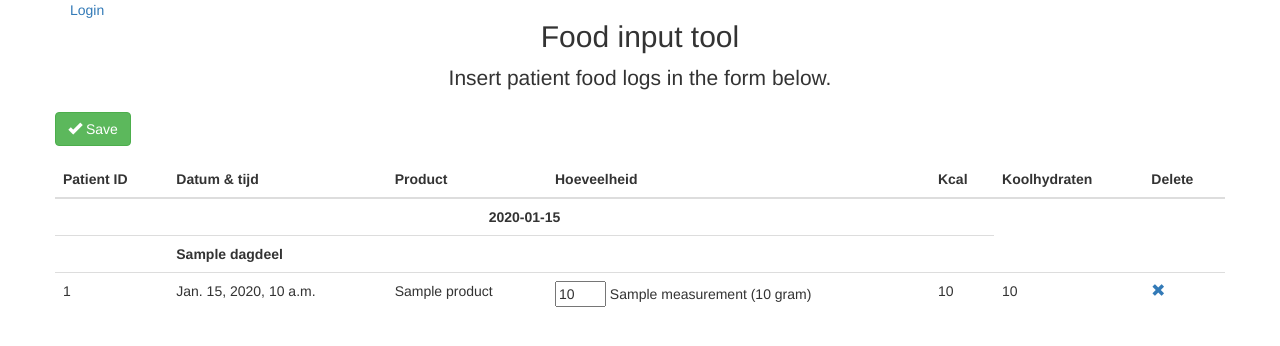
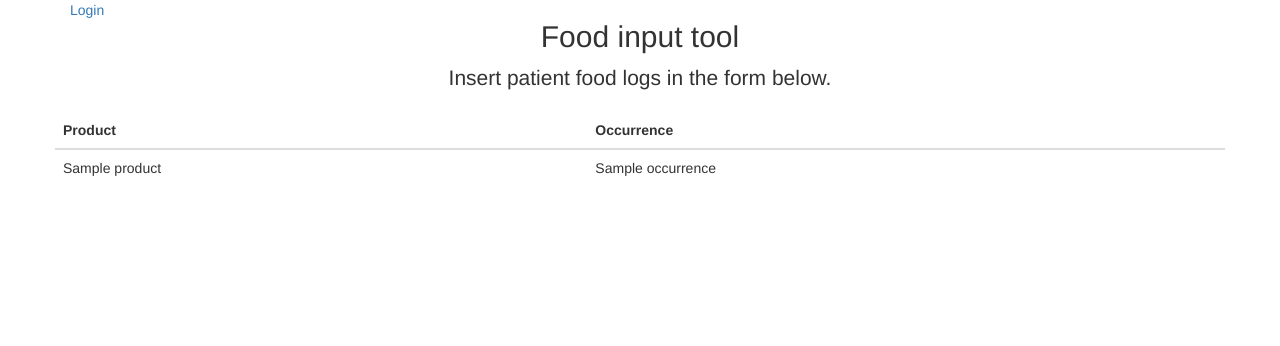
Before and after one commit to daviddemeij/MyHeathPlus, a Django app: template food_input/templates/count.html in a window 1280 px wide. Shown: the top 346 px of the page. Run offline with Django 3.2, Linux system fonts and the light colour scheme; the template is opened without the code that fills it: most values are stand-ins (such as "Sample title", 1, 10 or a date in 2020); some libraries are stand-ins or nearby versions.

Commit message:
add count template

```diff
--- a/food_input/templates/count.html
+++ b/food_input/templates/count.html
@@ -6,68 +6,20 @@
   {% load widget_tweaks %}
 <div class="row">
 
-  <form method="post">
-    {% csrf_token %}
-    {% for field in form.visible_fields %}
-      {% if field.id_for_label == "id_koppel_eenheid_aan_alle_producten_binnen_deze_categorie" %}
-       <label for="{{ field.id_for_label }}">{{ field.label }}</label>: {{ field }}
-      {% else %}
-          <div class="mb-3">
-              <div class="form-group">
-                <label for='{{ field.id_for_label }}'>{{ field.label }}</label>
-                {{ field|add_class:'form-control' }}
-                {% for error in field.errors %}
-                  <span class="help-block">{{ error }}</span>
-                {% endfor %}
-              </div>
-          </div>
-      {% endif %}
-    {% endfor %}
 
-    <div class="form-group">
-      <button type="submit" class="btn btn-success">
-        <span class="glyphicon glyphicon-ok"></span> Save
-      </button>
-    </div>
-    </form>
      <table class="table">
          <thead class="thead-light">
              <tr>
-                 <th scope="col">Patient ID</th>
-                 <th scope="col">Datum & tijd</th>
                  <th scope="col">Product</th>
-                 <th scope="col">Hoeveelheid</th>
-                 <th scope="col">Kcal</th>
-                 <th scope="col">Koolhydraten</th>
-                 <!--<th scope="col">Eiwit</th>
-                 <th scope="col">Vet</th>-->
-                 <th scope="col">Delete</th>
+                 <th scope="col">Occurrence</th>
              </tr>
          </thead>
          <tbody>
-        {% for date, dagdelen in food_records_grouped.items %}
-            <tr><th colspan="5" class="text-center">{{ date }}</th></tr>
-
-            {% for dagdeel, food_records in dagdelen.items %}
-                <tr><th></th><th colspan="4">{{ dagdeel }}</th></tr>
-
-                {% for food_record in food_records %}
-                     <tr>
-                         <td>{{ food_record.patient_id }}</td>
-                         <td>{{ food_record.datetime }}</td>
-                         <td>{{ food_record.product }}</td>
-                         {% if food_record.measurement and food_record.measurement.name != "gram" %}
-                            <td><input size="3" class="form-inline" name="aantal_eenheden" step="any" required="" id="id_aantal_eenheden" value="{{ food_record.amount_of_measurements|floatformat }}"> {{ food_record.measurement.name }} ({{ food_record.amount|floatformat }} gram)</td>
-                         {% else %}
-                            <td>{{ food_record.amount }} gram</td>
-                         {% endif %}
-                         <td>{{ food_record.field_01001|floatformat }}</td>
-                         <td>{{ food_record.field_05001|floatformat }}</td>
-                         <!--<td>{{food_record.field_02002|floatformat}}</td>
-                         <td>{{food_record.field_03001|floatformat}}</td>-->
-                         <td><a href="/{{food_record.id}}"><span class="glyphicon glyphicon-remove"></span></a></td></tr>
-                {% endfor %}
-            {% endfor %}
+        {% for product, occurrence in occurrence_list %}
+            <tr>
+                 <td>{{ product }}</td>
+                 <td>{{ occurrence }}</td>
+            </tr>
          {% endfor %}
          </tbody>
          </table>
```
